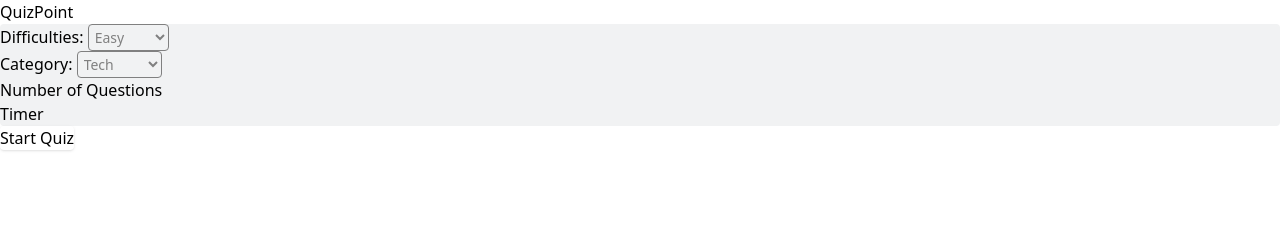
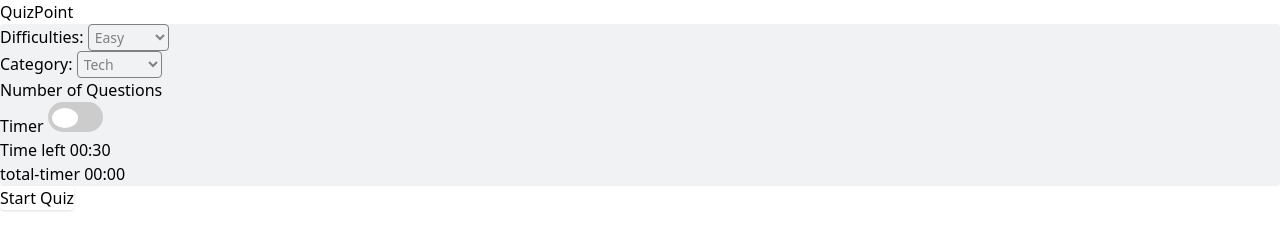
Before and after one commit to Brymmobaggins/QuizPoint, a website with bundled scripts: page dist/index.html in a window 1280 px wide. Built offline with nearby package versions, Linux system fonts and the light colour scheme.

Commit message:
feat: implement helper function that convert second to mm:ss format

```diff
--- a/src/input.css
+++ b/src/input.css
@@ -44,7 +44,44 @@
     '900': '#3d3d3d',
     '950': '#292929',
 }, */
+/* hide default */
+.toggle-checkbox {
+  opacity: 0;
+  width: 0;
+  height: 0;
+  position: absolute;
+}
+/* style the label to act as switch background */
 
+.toggle-label {
+  position: relative;
+  display: inline-block;
+  width: 55px;
+  height: 30px;
+  border-radius: 34px; /* to create a pills shape */
+  cursor: pointer;
+  background-color: #ccc;
+  transition: background-color 0.4s;
+}
+/* slider the moving part */
+.slider {
+  position: absolute;
+  content: "";
+  height: 20px;
+  width: 26px;
+  border-radius: 50%;
+  left: 4px;
+  bottom: 4px;
+  background-color: white;
+  transition: transform 0.4s;
+}
+.toggle-checkbox:checked + .toggle-label{
+  background-color: var(--color-blue-600); /* Blue background for "on" state */
+
+}
+.toggle-checkbox:checked + .toggle-label .slider {
+  transform: translateX(26px); /* Adjust the value based on width and height */
+}
 .selected {
   /* border: 1px solid red; */
   background-color: black;
--- a/src/js/main.js
+++ b/src/js/main.js
@@ -1,10 +1,14 @@
 /** @format */
 
-import { renderCurrentQuestion, updateNextButtonLabel } from "./ui.js";
+import {
+  renderCurrentQuestion,
+
+  updateNextButtonLabel,
+} from "./ui.js";
 import { setupEventListeners } from "./events.js";
 import { getCurrentIndex, getQuestions } from "./state.js";
-
 
 renderCurrentQuestion(0);
 setupEventListeners();
 updateNextButtonLabel(getCurrentIndex, getQuestions().length);
+setTimer();
--- a/src/js/ui.js
+++ b/src/js/ui.js
@@ -1,10 +1,6 @@
 /** @format */
 
-import {
-  getAnswers,
-  getQuestions,
-  questions,
-} from "./state.js";
+import { getAnswers, getQuestions, questions } from "./state.js";
 import { calculateScore } from "./utils.js";
 
 export function renderQuestion(questionText, optionArray, selectedIndex) {
@@ -82,9 +78,16 @@
   messageEl.textContent = message;
   alertDiv.classList.remove("hidden");
 
-
   // disappear in 2 seconds
   setTimeout(() => {
     alertDiv.classList.add("hidden");
   }, 2000);
 }
+export function formatTime(seconds) {
+  const minutes = Math.floor(seconds / 60);
+  const remaingSeconds = seconds % 60;
+  return `${minutes.toString().padStart(2, "0")}:${remaingSeconds
+    .toString()
+    .padStart(2, "0")}`;
+}
+console.log(formatTime(45));
```
Also changed, not shown: dist/index.html, dist/styles.css.
